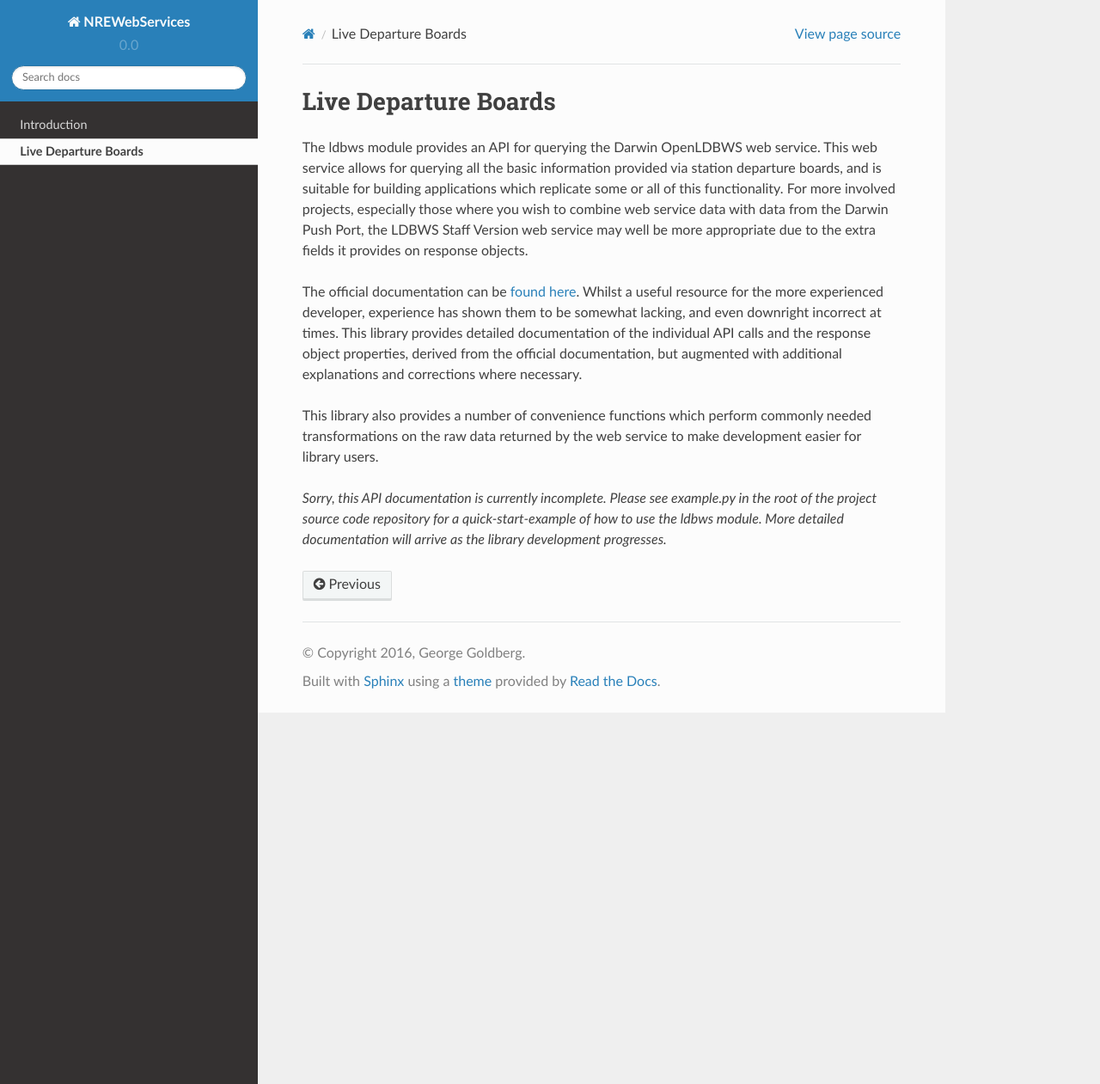
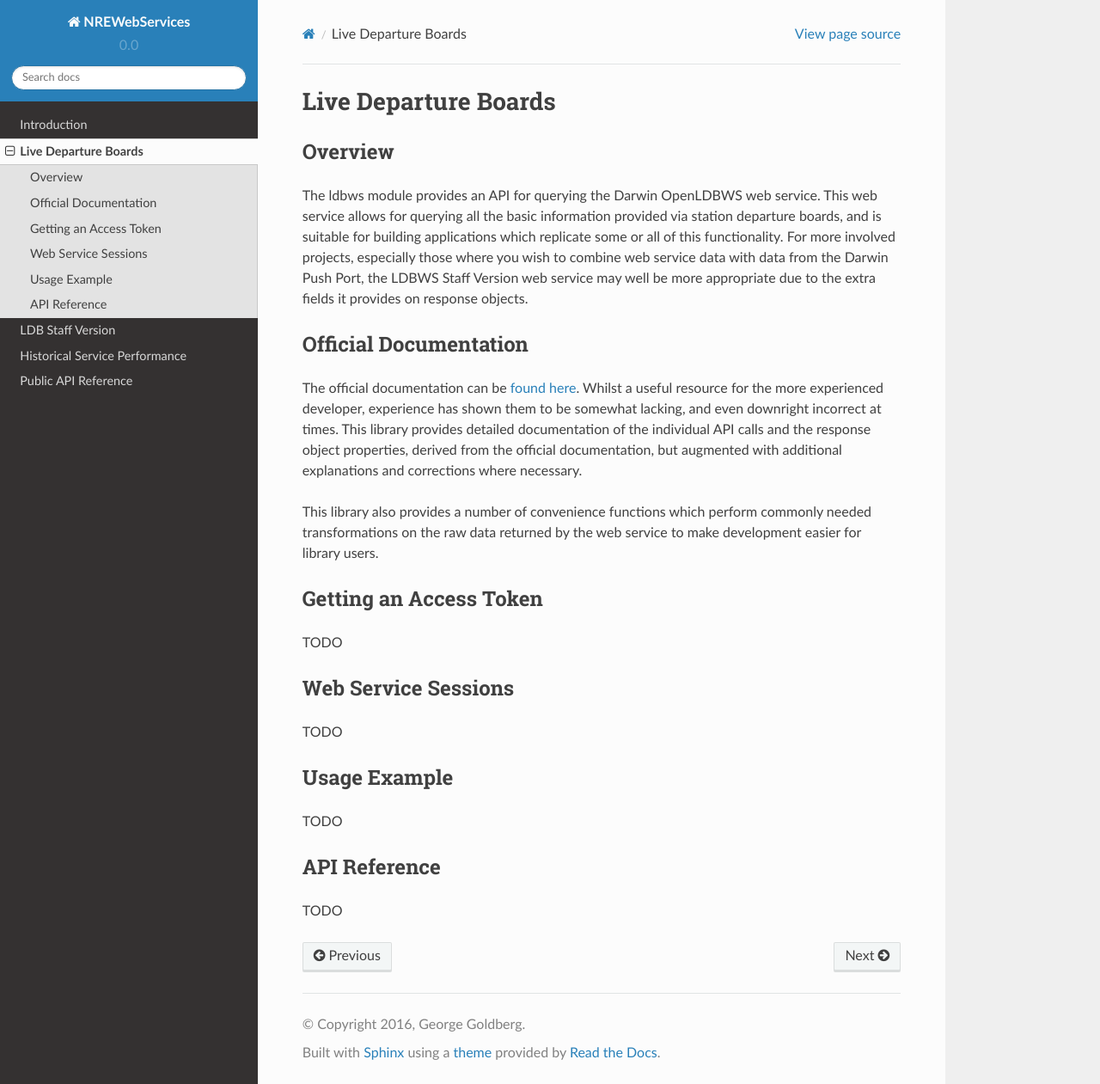
Before and after one commit to grundleborg/nrewebservices, a Sphinx documentation site: the page built from docs/ldbws.rst, in a window 1280 px wide and 1261 px high. Shown: the whole window at 86% size. Built offline with Sphinx 7.4.7 and the Read the Docs theme 2.0.0, drawn with Linux system fonts in a browser that asks for light colours.

Commit message:
Add outline of headings to documentation.
Most of the content is still placeholders though.

```diff
--- /dev/null
+++ b/docs/api-hsp.rst
@@ -0,0 +1,4 @@
+nrewebservices.hsp
+==================
+
+TODO
--- /dev/null
+++ b/docs/api-staff.rst
@@ -0,0 +1,4 @@
+nrewebservice.staff
+===================
+
+TODO
--- /dev/null
+++ b/docs/api.rst
@@ -0,0 +1,9 @@
+Public API Reference
+====================
+
+.. toctree::
+    :maxdepth: 2
+
+    api-ldbws
+    api-staff
+    api-hsp
--- a/docs/conf.py
+++ b/docs/conf.py
@@ -32,6 +32,7 @@ sys.path.insert(0, os.path.abspath('..'))
 # ones.
 extensions = [
     'sphinx.ext.autodoc',
+    'sphinx.ext.napoleon',
     'sphinx.ext.doctest',
     'sphinx.ext.todo',
     'sphinx.ext.coverage',
--- a/docs/index.rst
+++ b/docs/index.rst
@@ -2,9 +2,6 @@
    sphinx-quickstart on Wed Aug 17 21:05:15 2016.
    You can adapt this file completely to your liking, but it should at least
    contain the root `toctree` directive.
-
-.. Modules
-.. automodule:: nrewebservices.ldbws
 
 Table of Contents
 =================
@@ -16,11 +13,13 @@ Contents:
 
     introduction
     ldbws
+    staff
+    historical
+    api
 
 
-Indices and tables
-==================
+Indices
+=======
 
 * :ref:`genindex`
 * :ref:`modindex`
-* :ref:`search`
--- a/docs/ldbws.rst
+++ b/docs/ldbws.rst
@@ -1,5 +1,8 @@
 Live Departure Boards
 =====================
+
+Overview
+--------
 
 The ldbws module provides an API for querying the Darwin OpenLDBWS web service. This web service
 allows for querying all the basic information provided via station departure boards, and is suitable
@@ -7,6 +10,9 @@ for building applications which replicate some or all of this functionality. For
 projects, especially those where you wish to combine web service data with data from the Darwin Push
 Port, the LDBWS Staff Version web service may well be more appropriate due to the extra fields it
 provides on response objects.
+
+Official Documentation
+----------------------
 
 The official documentation can be
 `found here <https://lite.realtime.nationalrail.co.uk/openldbws/>`_. Whilst a useful resource for
@@ -19,6 +25,22 @@ This library also provides a number of convenience functions which perform commo
 transformations on the raw data returned by the web service to make development easier for library
 users.
 
-*Sorry, this API documentation is currently incomplete. Please see example.py in the root of
-the project source code repository for a quick-start-example of how to use the ldbws module. More
-detailed documentation will arrive as the library development progresses.*
+Getting an Access Token
+-----------------------
+
+TODO
+
+Web Service Sessions
+--------------------
+
+TODO
+
+Usage Example
+-------------
+
+TODO
+
+API Reference
+-------------
+
+TODO
--- /dev/null
+++ b/docs/staff.rst
@@ -0,0 +1,37 @@
+LDB Staff Version
+=================
+
+Overview
+--------
+
+TODO
+
+Official Documentation
+----------------------
+
+TODO
+
+Getting an Access Token
+-----------------------
+
+TODO
+
+Web Service Sessions
+--------------------
+
+TODO
+
+Reference Data Caching
+----------------------
+
+TODO
+
+Usage Example
+-------------
+
+TODO
+
+API Reference
+-------------
+
+TODO
```
Also changed, not shown: docs/api-ldbws.rst (added, +26 -0 lines), docs/historical.rst (added, +13 -0 lines).
